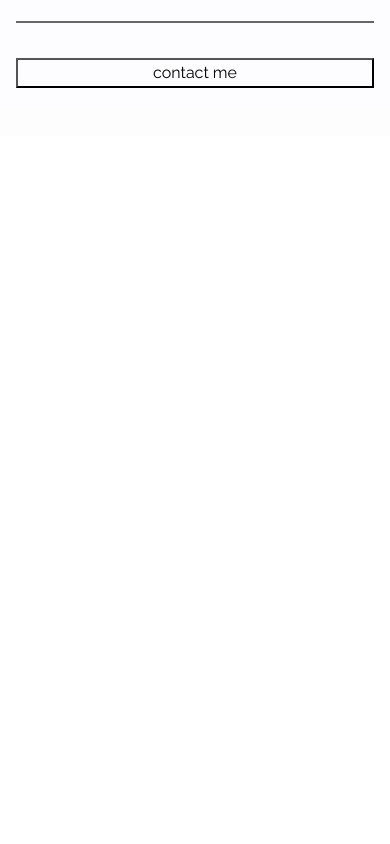
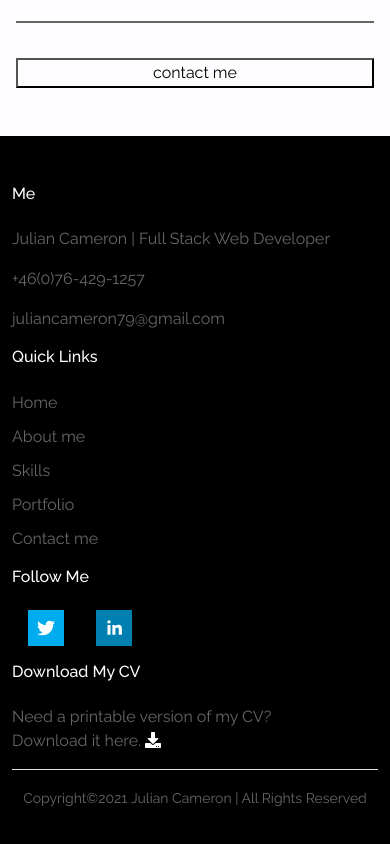
Before and after one commit to juliancameron79/JULIANCAMERON, a React (Create React App) app: page / in a window 390 px wide. Shown: the part 5227-6071 px from the top of the page. Before the commit the page ends 5363 px from the top, so only its background shows below. Built offline with nearby package versions, Linux system fonts and the light colour scheme.

Commit message:
Basic layout and design for footer component completed

```diff
--- a/package.json
+++ b/package.json
@@ -17,6 +17,8 @@
     "react-hook-form": "^7.10.0",
     "react-popupbox": "^2.0.8",
     "react-scripts": "4.0.3",
+    "react-scroll": "^1.8.2",
+    "react-share": "^4.4.0",
     "web-vitals": "^1.1.2"
   },
   "scripts": {
--- a/public/index.html
+++ b/public/index.html
@@ -24,7 +24,7 @@
 
     <title>React App</title>
   </head>
-  <body>
+  <body data-bs-spy="scroll" data-bs-target="#navbar-example2" data-bs-offset="0" className="scrollspy-example" tabindex="0">
     <noscript>You need to enable JavaScript to run this app.</noscript>
     <div id="root"></div>
     <!--
--- a/src/App.css
+++ b/src/App.css
@@ -436,3 +436,39 @@ textarea.form-control {
     padding: 0 0.4rem;
   }
 }
+
+/******************* FOOTER *******************/
+
+.footer {
+  background: var(--primary-black);
+  color: var(--primary-dark-grey);
+  padding: 3rem 0;
+}
+
+.footer-heading {
+  font-size: 1rem;
+  color: var(--primary-white);
+}
+
+.footer a {
+  text-decoration: none;
+  color: var(--primary-dark-grey);
+}
+
+.footer a:hover {
+  text-decoration: none;
+  color: var(--primary-orange);
+  cursor: pointer;
+}
+
+.footer-nav {
+  margin-bottom: 0.625rem;
+}
+
+/*-------- MEDIA --------*/
+
+@media (max-width: 768px) {
+  .mb-sm {
+    margin-bottom: 0.938rem;
+  }
+}
--- a/src/App.js
+++ b/src/App.js
@@ -6,6 +6,7 @@ import AboutMe from "./components/AboutMe";
 import Skills from "./components/Skills";
 import Portfolio from "./components/Portfolio";
 import Contacts from "./components/Contacts";
+import Footer from "./components/Footer";
 
 function App() {
   return (
@@ -16,6 +17,7 @@ function App() {
       <Skills></Skills>
       <Portfolio></Portfolio>
       <Contacts></Contacts>
+      <Footer></Footer>
     </>
   );
 }
--- a/src/components/AboutMe.js
+++ b/src/components/AboutMe.js
@@ -3,7 +3,7 @@ import author from "../julian-cameron.jpg";
 
 const AboutMe = () => {
   return (
-    <div className="container py-5">
+    <div id="about" className="container py-5">
       <div className="row">
         <div className="col-lg-6 col-sm-12">
           <div className="photo-wrapper mb-5" data-aos="fade-right" data-aos-duration="1000" data-aos-once="true">
--- /dev/null
+++ b/src/components/Footer.js
@@ -0,0 +1,92 @@
+import React from "react";
+import cv from "../images/juliancameroncv.pdf";
+import { TwitterShareButton, TwitterIcon, LinkedinShareButton, LinkedinIcon } from "react-share";
+import { Link } from "react-scroll";
+import { FontAwesomeIcon } from "@fortawesome/react-fontawesome";
+import { faDownload } from "@fortawesome/free-solid-svg-icons";
+
+const Footer = () => {
+  return (
+    <div className="footer">
+      <div className="container">
+        <div className="row">
+          <div className="col-md-9">
+            <div className="row">
+              <div className="col-md-5">
+                <h2 className="footer-heading mb-4">Me</h2>
+                <p>Julian Cameron | Full Stack Web Developer</p>
+                <a href="tel:076-429-1257">
+                  <p>+46(0)76-429-1257</p>
+                </a>
+                <p>juliancameron79@gmail.com</p>
+              </div>
+              <div className="col-md-3 ml-auto">
+                <h2 className="footer-heading mb-4">Quick Links</h2>
+                <ul className="list-unstyled">
+                  <li className="footer-nav">
+                    <Link to="home" className="footer-nav">
+                      Home
+                    </Link>
+                  </li>
+                  <li className="footer-nav">
+                    <Link to="about" className="footer-nav">
+                      About me
+                    </Link>
+                  </li>
+                  <li className="footer-nav">
+                    <Link to="skills" className="footer-nav">
+                      Skills
+                    </Link>
+                  </li>
+                  <li className="footer-nav">
+                    <Link to="portfolio" className="footer-nav">
+                      Portfolio
+                    </Link>
+                  </li>
+                  <li className="footer-nav">
+                    <Link to="contacts" className="footer-nav">
+                      Contact me
+                    </Link>
+                  </li>
+                </ul>
+              </div>
+              <div className="col-md-3">
+                <h2 className="footer-heading mb-4">Follow Me</h2>
+                <TwitterShareButton url={""} quote={"Full Stack Developer"} hashtag="#fullstack">
+                  <TwitterIcon className="mx-3" size={36}></TwitterIcon>
+                </TwitterShareButton>
+                <LinkedinShareButton url={"https://www.linkedin.com/in/julian-cameron/"} quote={"Full Stack Developer"} hashtag="#fullstack">
+                  <LinkedinIcon className="mx-3" size={36}></LinkedinIcon>
+                </LinkedinShareButton>
+              </div>
+            </div>
+          </div>
+          <div className="col-md-3">
+            <h2 className="footer-heading mt-3 mb-4">Download My CV</h2>
+            <p>
+              Need a printable version of my CV? <br />
+              Download it here.{" "}
+              <a href={cv} target="_blank">
+                <FontAwesomeIcon className="text-white" icon={faDownload} size="1x" />
+              </a>
+            </p>
+          </div>
+        </div>
+        <div className="row">
+          <div className="col-md-12">
+            <div className="border-top pt-3">
+              <p class="mb-0 text-center">
+                <small>
+                  Copyright&copy;
+                  {new Date().getFullYear()}&nbsp;Julian Cameron | All Rights Reserved
+                </small>
+              </p>
+            </div>
+          </div>
+        </div>
+      </div>
+    </div>
+  );
+};
+
+export default Footer;
--- a/src/components/Header.js
+++ b/src/components/Header.js
@@ -6,7 +6,7 @@ AOS.init();
 
 const Header = () => {
   return (
-    <div className="header-wrapper">
+    <div id="home" className="header-wrapper">
       <div className="overlay"></div>
       <div className="main-info">
         <div className="container">
--- a/src/components/Navbar.js
+++ b/src/components/Navbar.js
@@ -5,7 +5,7 @@ import { faBars } from "@fortawesome/free-solid-svg-icons";
 
 const Navbar = () => {
   return (
-    <nav className="navbar navbar-expand-lg navbar-dark bg-dark-blur fixed-top" aria-label="Eighth navbar example">
+    <nav className="navbar navbar-expand-lg navbar-dark bg-dark-blur fixed-top" id="navbar-example2" aria-label="Eighth navbar example">
       <div className="container">
         <a className="navbar-brand d-none d-sm-block" href="#">
           Julian Cameron
@@ -20,27 +20,27 @@ const Navbar = () => {
         <div className="collapse navbar-collapse" id="navbarsExample07">
           <ul className="navbar-nav ms-auto mb-2 mb-lg-0">
             <li className="nav-item">
-              <a className="nav-link" aria-current="page" href="#">
+              <a className="nav-link active" aria-current="page" href="#home">
                 Home
               </a>
             </li>
             <li className="nav-item">
-              <a className="nav-link" href="#">
+              <a className="nav-link" href="#about">
                 about me
               </a>
             </li>
             <li className="nav-item">
-              <a className="nav-link" href="#">
+              <a className="nav-link" href="#skills">
                 skills
               </a>
             </li>
             <li className="nav-item">
-              <a className="nav-link" href="#">
+              <a className="nav-link" href="#portfolio">
                 portfolio
               </a>
             </li>
             <li className="nav-item">
-              <a className="nav-link" href="#">
+              <a className="nav-link" href="#contacts">
                 contact me
               </a>
             </li>
--- a/src/components/Portfolio.js
+++ b/src/components/Portfolio.js
@@ -122,7 +122,7 @@ const Portfolio = () => {
   };
 
   return (
-    <div className="portfolio-wrapper">
+    <div id="portfolio" className="portfolio-wrapper">
       <div className="container">
         <h1 className="portfolio-heading text-center py-5" data-aos="fade-right" data-aos-duration="1000">
           Portfolio
--- a/src/components/Skills.js
+++ b/src/components/Skills.js
@@ -4,7 +4,7 @@ import { faLaptopCode, faServer, faPencilRuler } from "@fortawesome/free-solid-s
 
 const Skills = () => {
   return (
-    <div className="skills">
+    <div id="skills" className="skills">
       <h1 className="py-5 skills-heading" data-aos="fade-right" data-aos-duration="1000">
         Skills
       </h1>
```
Also changed, not shown: 2 other files (tests, documents, lock files or other folders).
